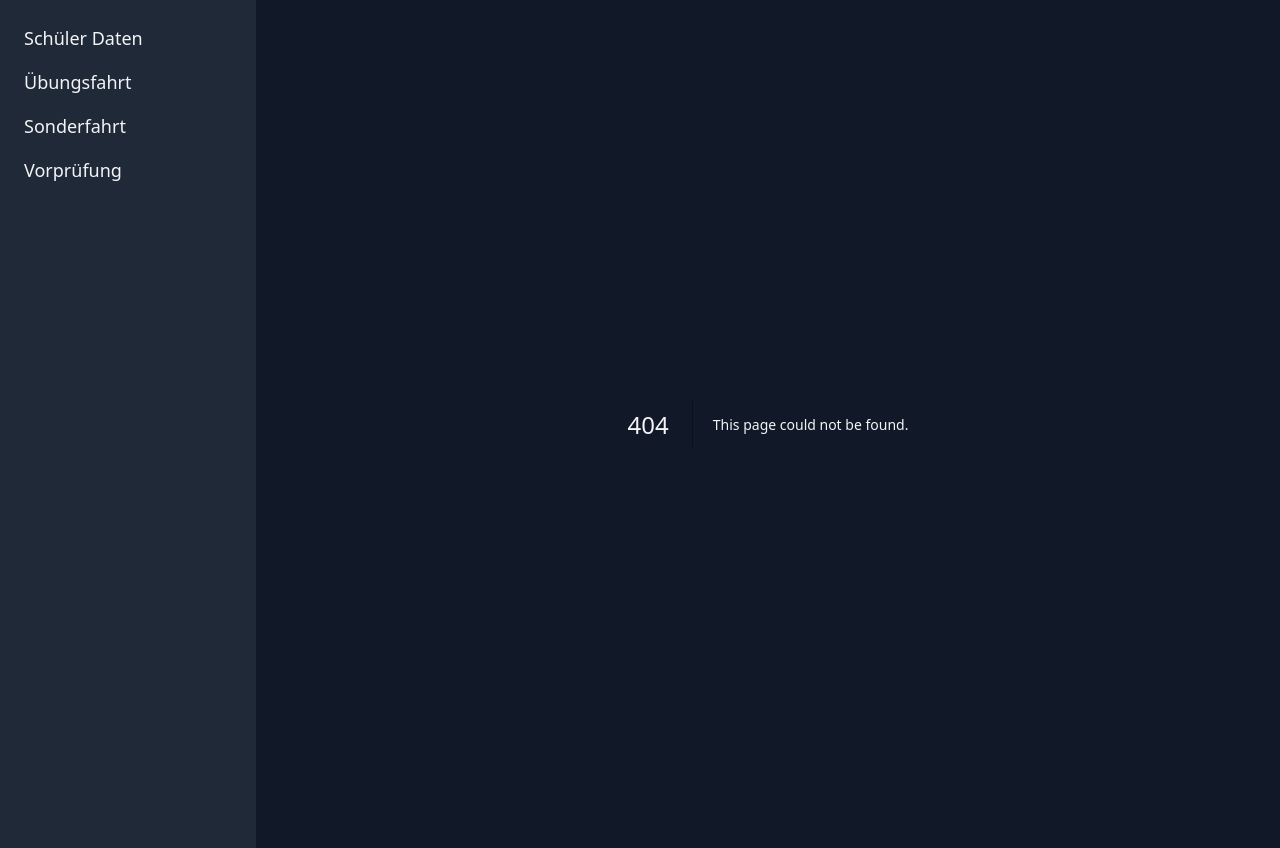
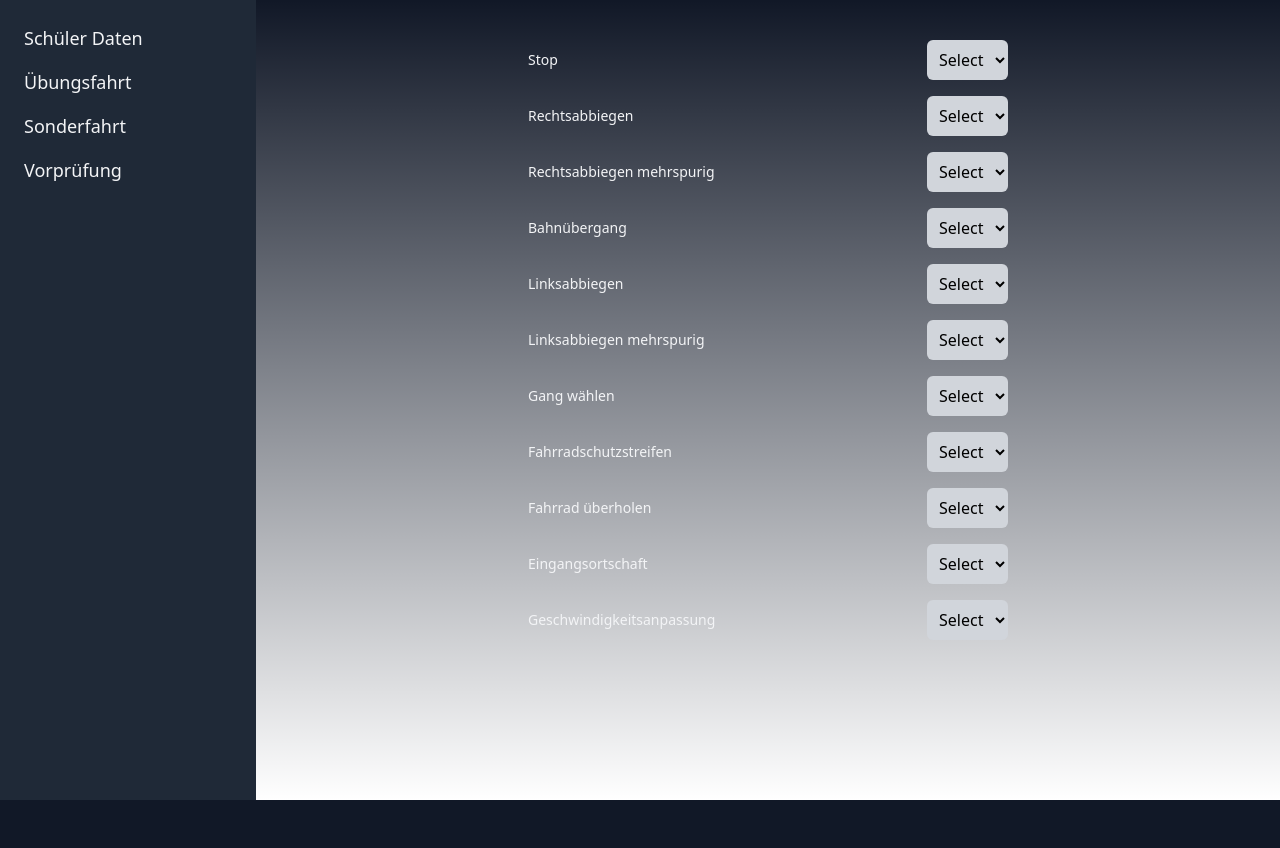
Before and after one commit to seen22/fahrlehre-nextapp, a Next.js app: page /vorpruefung in a window 1280 px wide. Before the commit this address had no page. After the commit the page ends 800 px from the top, so only its background shows below. Built offline with nearby package versions, Linux system fonts and the light colour scheme.

Commit message:
vorpruefung dropdownlisten hinzugefuegt

```diff
--- a/app/layout.tsx
+++ b/app/layout.tsx
@@ -23,7 +23,7 @@ export default function RootLayout({
             <Link href='schuelerDaten'className="block text-lg font-medium hover:text-blue-400 transition"> Schüler Daten </Link>
             <Link href='uebungsfahrt'className="block text-lg font-medium hover:text-blue-400 transition" >Übungsfahrt </Link>
             <Link href='sonderfahrt' className="block text-lg font-medium hover:text-blue-400 transition"> Sonderfahrt</Link>
-            <Link href='vorpruefund' className="block text-lg font-medium hover:text-blue-400 transition"> Vorprüfung</Link>
+            <Link href='vorpruefung' className="block text-lg font-medium hover:text-blue-400 transition"> Vorprüfung</Link>
           </nav>
         </aside>
         <main className="flex-1 p-6">
--- /dev/null
+++ b/app/vorpruefung/page.tsx
@@ -0,0 +1,64 @@
+'use client';
+import React, { useState } from 'react';
+
+const FormWithDropdowns = () => {
+  const [formData, setFormData] = useState({
+    stop: '',
+    rightTurn: '',
+    multiLaneRightTurn: '',
+    railwayCrossing: '',
+    leftTurn: '',
+    multiLaneLeftTurn: '',
+    gearSelection: '',
+    bikeLane: '',
+    bikeOvertake: '',
+    entrance: '',
+    speedAdjustment: '',
+  });
+
+  const handleChange = (event: React.ChangeEvent<HTMLSelectElement>) => {
+    const { name, value } = event.target;
+    setFormData((prev) => ({
+      ...prev,
+      [name]: value,
+    }));
+  };
+
+  return (
+    <div className="max-w-lg mx-auto p-4">
+      <form className="space-y-4">
+        {[
+          { label: 'Stop', name: 'stop' },
+          { label: 'Rechtsabbiegen', name: 'rightTurn' },
+          { label: 'Rechtsabbiegen mehrspurig', name: 'multiLaneRightTurn' },
+          { label: 'Bahnübergang', name: 'railwayCrossing' },
+          { label: 'Linksabbiegen', name: 'leftTurn' },
+          { label: 'Linksabbiegen mehrspurig', name: 'multiLaneLeftTurn' },
+          { label: 'Gang wählen', name: 'gearSelection' },
+          { label: 'Fahrradschutzstreifen', name: 'bikeLane' },
+          { label: 'Fahrrad überholen', name: 'bikeOvertake' },
+          { label: 'Eingangsortschaft', name: 'entrance' },
+          { label: 'Geschwindigkeitsanpassung', name: 'speedAdjustment' },
+        ].map(({ label, name }) => (
+          <div key={name} className="flex items-center justify-between">
+            <label className="text-sm font-medium">{label}</label>
+            <select
+              name={name}
+              value={formData[name as keyof typeof formData]}
+              onChange={handleChange}
+              className="ml-4 p-2 bg-gray-300 text-black rounded-md"
+            >
+              <option value="">Select</option>
+              <option value="+">+</option>
+              <option value="++">++</option>
+              <option value="-">-</option>
+              <option value="--">--</option>
+            </select>
+          </div>
+        ))}
+      </form>
+    </div>
+  );
+};
+
+export default FormWithDropdowns;
```
